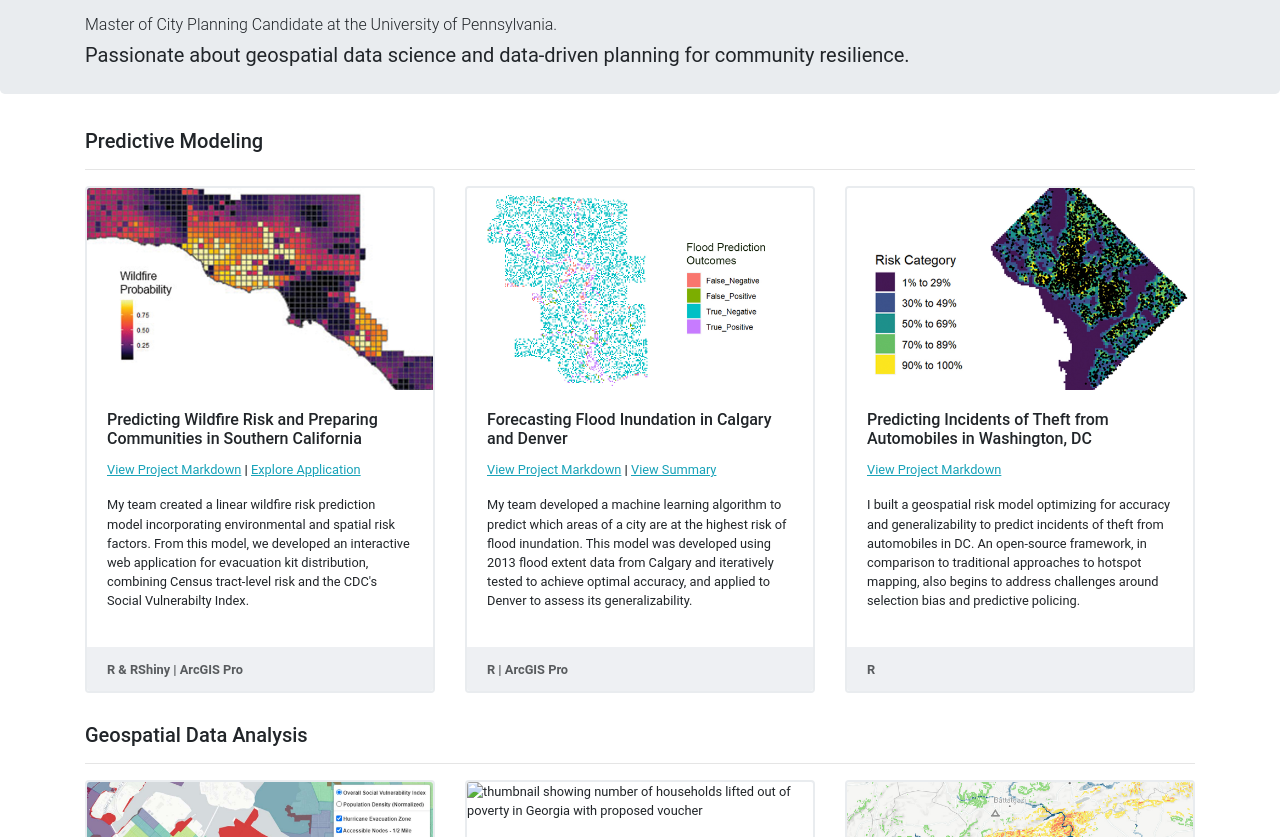
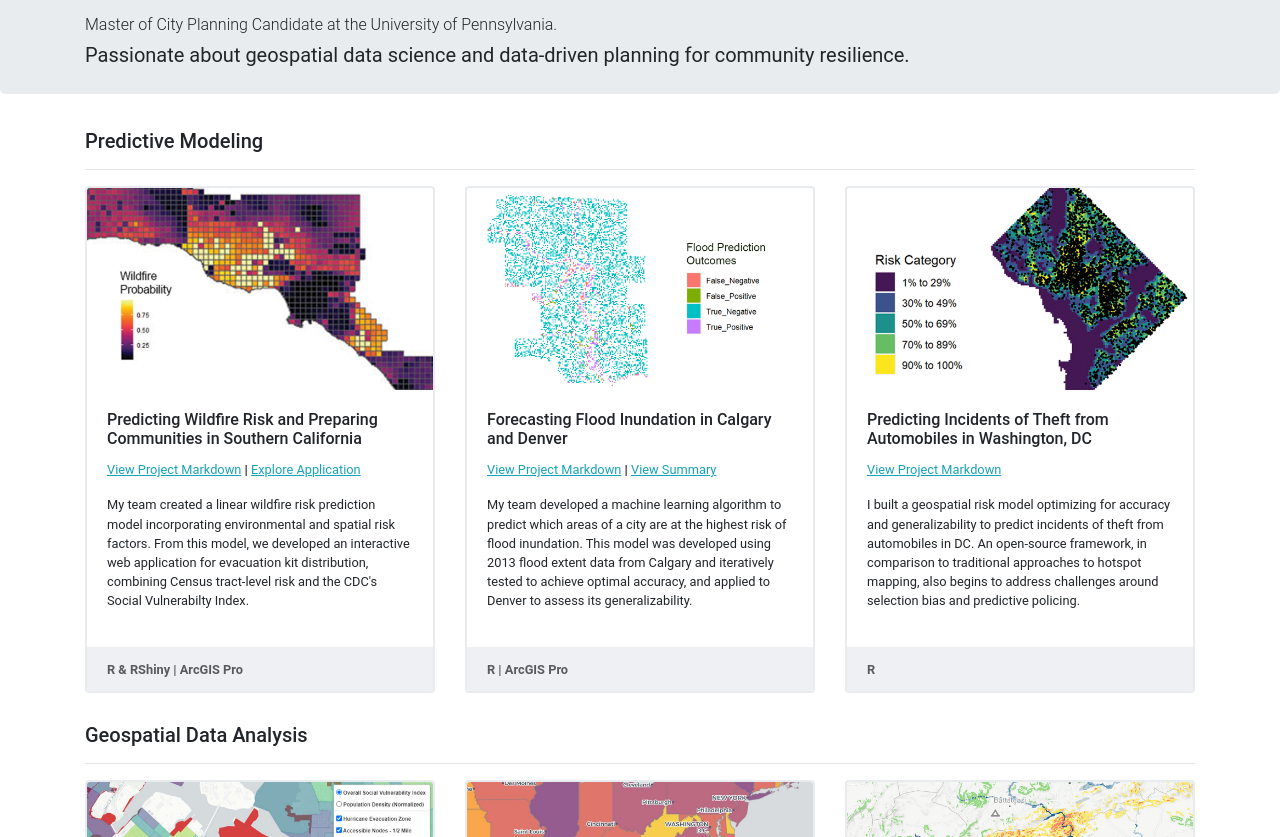
Before and after one commit to jennaepstein/jennaepstein.github.io, a website: page index.html in a window 1280 px wide. Shown: the part 75-912 px from the top of the page. Drawn offline with nearby package versions, Linux system fonts and the light colour scheme.

Commit message:
Update index.html

```diff
--- a/index.html
+++ b/index.html
@@ -132,7 +132,7 @@
   <!-- Project Five -->
   <div class="col-lg-4 portfolio-item filter viz">
     <div class="card h-100">
-        <div><img class="card-img-top" src="img/HIP_map.jpg" alt="thumbnail showing number of households lifted out of poverty in Georgia with proposed voucher"></div>
+        <div><img class="card-img-top" src="img/HIP_map_1.jpg" alt="thumbnail showing number of households lifted out of poverty in Georgia with proposed voucher"></div>
       <div class="card-body">
         <h4 class="card-title">Exploring a Universal Housing Voucher Across the US</h4>
         <p><a href="https://www.housinginitiative.org/universal-voucher.html" target="_blank"><u>View Interactive Report</u></a></p>
```
